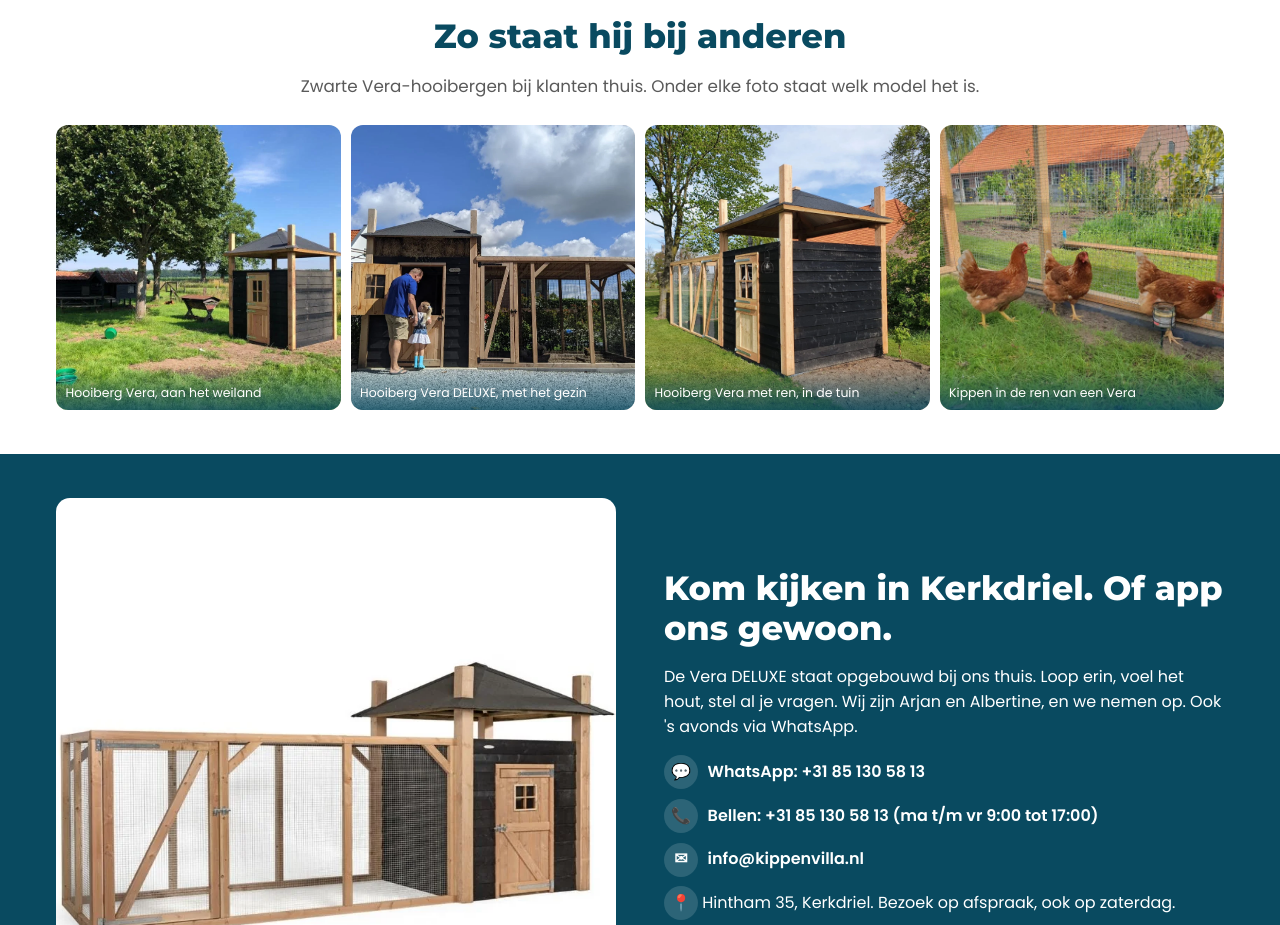
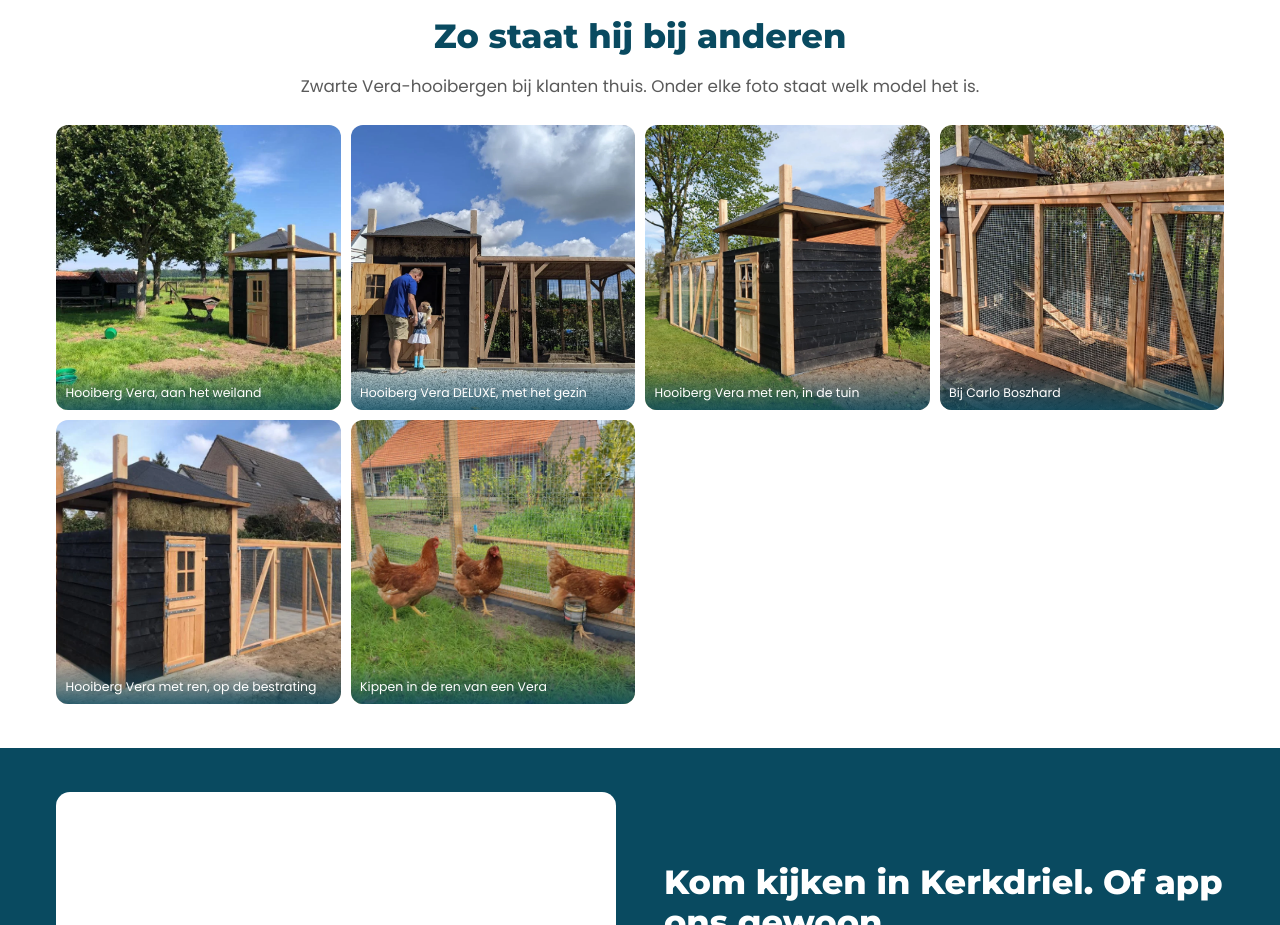
Before and after one commit to createwithd/kippenvilla-preview, a plain HTML site: page paginas/black-friday-vera-c.html in a window 1280 px wide. Shown: the part 5800-6725 px from the top of the page. Drawn offline with Linux system fonts and the light colour scheme.

Commit message:
BF-pagina C: Carlo en zwart hok met ren terug

```diff
--- a/paginas/black-friday-vera-c.html
+++ b/paginas/black-friday-vera-c.html
@@ -694,6 +694,8 @@ html,body{overflow-x:clip}
       <figure><img src="img/klant-zwart-weiland.webp" alt="Zwarte hooiberg Vera aan de rand van een weiland" loading="lazy"><figcaption>Hooiberg Vera, aan het weiland</figcaption></figure>
       <figure><img src="img/deluxe-zwart-gezin.webp" alt="Opa en kleindochter bij een zwarte Vera DELUXE" loading="lazy"><figcaption>Hooiberg Vera DELUXE, met het gezin</figcaption></figure>
       <figure><img src="img/hero-klant-zwart-ren.webp" alt="Zwarte hooiberg Vera met ren in de tuin" loading="lazy"><figcaption>Hooiberg Vera met ren, in de tuin</figcaption></figure>
+      <figure><img src="img/deluxe-carlo.webp" alt="Carlo Boszhard bij zijn zwarte hooiberg met ren" loading="lazy"><figcaption>Bij Carlo Boszhard</figcaption></figure>
+      <figure><img src="img/deluxe-zwart-ren.webp" alt="Zwarte hooiberg Vera met ren op de bestrating" loading="lazy"><figcaption>Hooiberg Vera met ren, op de bestrating</figcaption></figure>
       <figure><img src="img/klant-kippen-in-ren.webp" alt="Kippen in de ren van een zwarte Vera" loading="lazy"><figcaption>Kippen in de ren van een Vera</figcaption></figure>
     </div>
   </div>
@@ -905,6 +907,8 @@ const MODELLEN = {
       ["img/ren-gaas-dak.webp", "Veilig tegen <u>roofdieren</u>."],
       ["img/deur-raam-beslag.webp", "Hollands vakmanschap. <u>Douglas hout</u>."],
       ["img/legnest.webp", "Uitneembare legnesten. <u>Weinig onderhoud</u>."],
+      ["img/deluxe-zwart-ren.webp", "Superpopulair. Klanten geven een <u>9,5</u>."],
+      ["img/deluxe-carlo.webp", "Bekend van <u>Carlo Boszhard</u>."],
       ["img/product-nachthok-links.webp", "Nachthok links of <u>rechts</u>."],
       ["img/maattekening.webp", "507 x 215 x 305 cm."]
     ],
```
